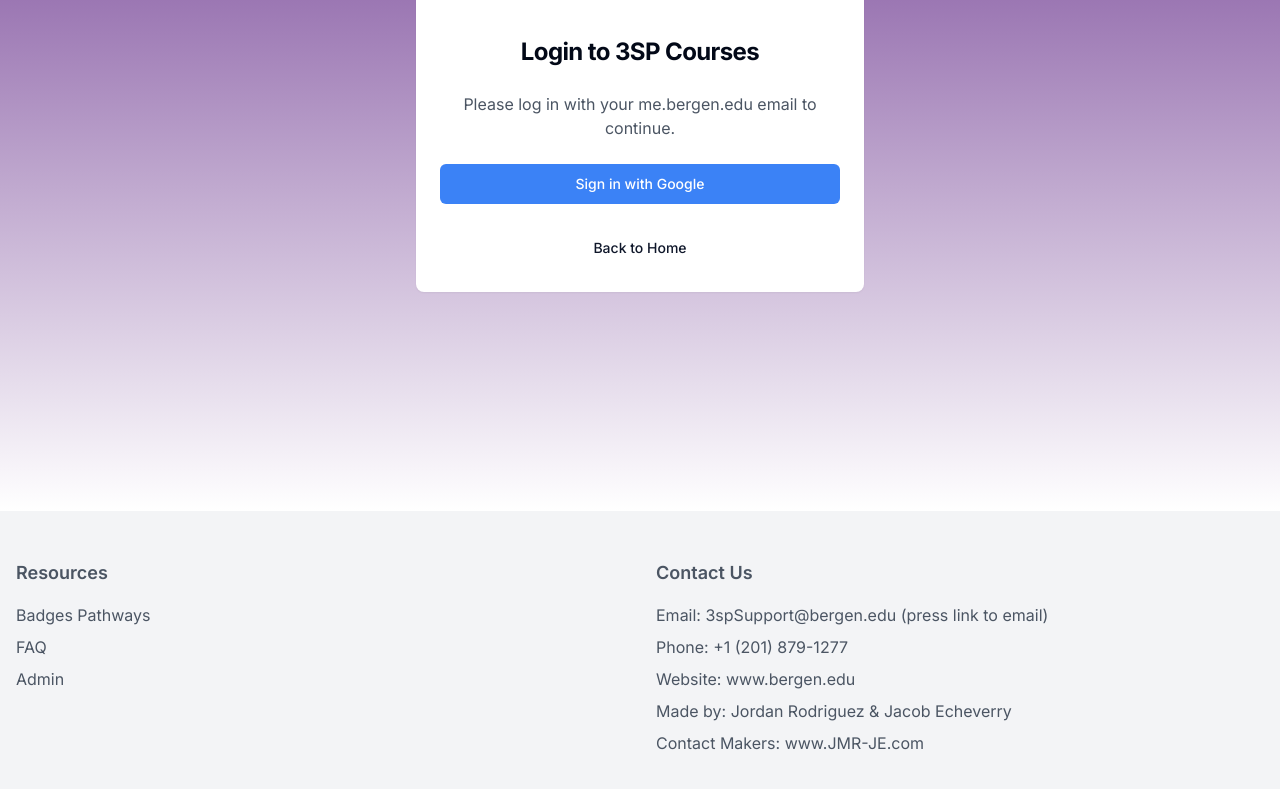
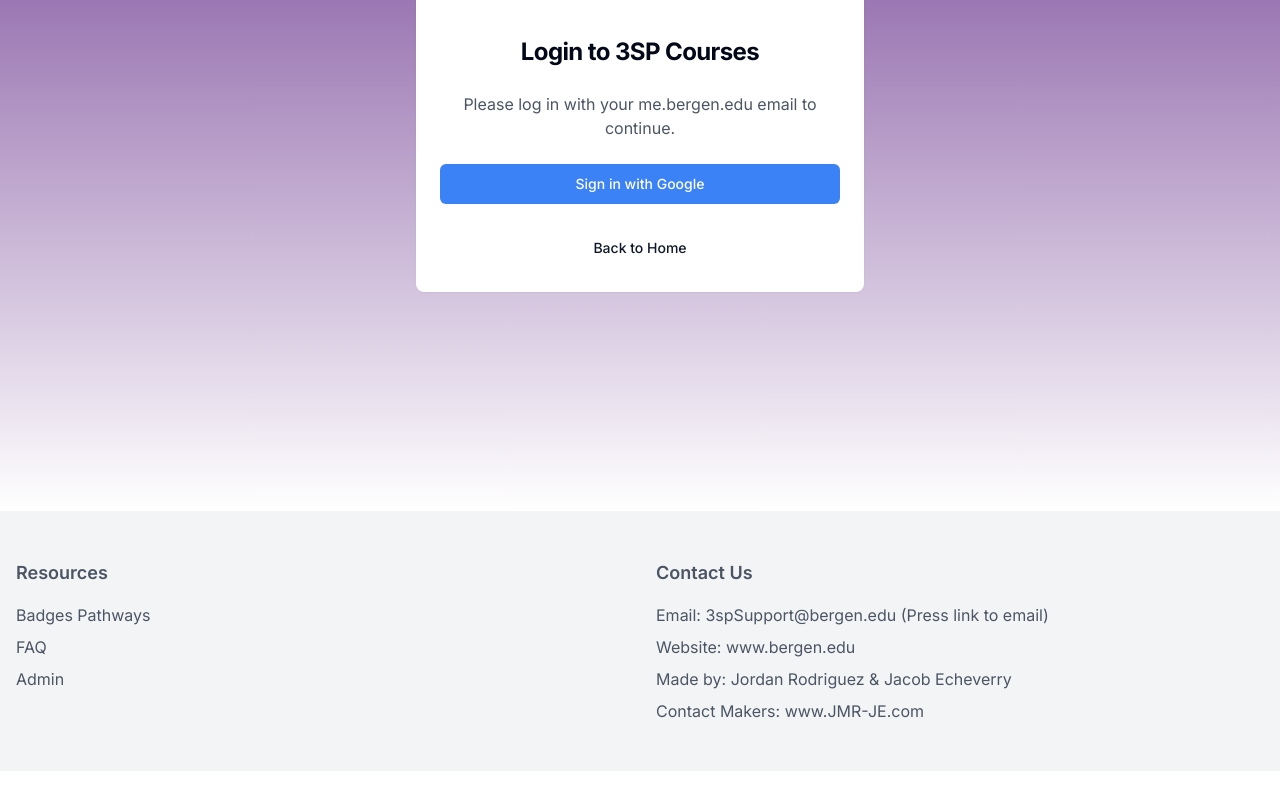
Before and after one commit to jech1/3spcourses, a Next.js app in the folder 3sp/: page /Login in a window 1280 px wide. Shown: the part 353-1142 px from the top of the page. Built offline with nearby package versions, Linux system fonts and the light colour scheme.

Commit message:
fixing the showing of landing page header and user page heading

```diff
--- a/3sp/src/app/User/Components/HeaderUser.tsx
+++ b/3sp/src/app/User/Components/HeaderUser.tsx
@@ -18,6 +18,7 @@ export default function Header({
 
   // Default navigation to Profile if no custom handler is provided
   const handleProfileClick = () => {
+    console.log("Navigating to /profile via the Profile button");
     if (onProfileClick) {
       onProfileClick();
     } else {
@@ -28,7 +29,16 @@ export default function Header({
   return (
     <header className="bg-white text-black py-4 px-6 flex justify-between items-center shadow-md sticky top-0 z-50">
       {/* Home Button with Logo */}
-      <Link href="/" aria-label="Go to Homepage" className="flex items-center">
+      <div
+        onClick={() => {
+          console.log("Navigating to /User/Dashboard via the 3SP logo");
+        }}
+      >
+        <Link
+          href="/User/Dashboard"
+          aria-label="Go to Homepage"
+          className="flex items-center"
+        >
           <Image
             src="/3splogowbg (1).png" // Adjust path as necessary
             alt="Home"
@@ -37,6 +47,7 @@ export default function Header({
             className="cursor-pointer"
           />
         </Link>
+      </div>
 
       {/* Additional Links */}
       <nav className="flex items-center space-x-4">
--- /dev/null
+++ b/3sp/src/app/User/layout.tsx
@@ -0,0 +1,32 @@
+"use client";
+
+// this layout is used for the user pages
+// what it does is that it checks if the user is authenticated
+// if not, it redirects to the login page
+
+import { useSession } from "next-auth/react";
+import HeaderUser from "./Components/HeaderUser";
+
+export default function UserLayout({
+  children,
+}: {
+  children: React.ReactNode;
+}) {
+  const { status } = useSession(); // Get session status
+
+  // Handle unauthenticated users
+  if (status === "unauthenticated") {
+    if (typeof window !== "undefined") {
+      window.location.href = "/Login"; // Redirect to login
+    }
+    return null; // Prevent rendering
+  }
+
+  return (
+    <>
+      {/* Render the user-specific header */}
+      <HeaderUser />
+      <main className="min-h-screen flex flex-col">{children}</main>
+    </>
+  );
+}
--- a/3sp/src/app/layout.tsx
+++ b/3sp/src/app/layout.tsx
@@ -16,18 +16,22 @@ export default function RootLayout({
 }) {
   const currentPath = usePathname();
 
+  // Determine if the current route is a user route
+  const isUserRoute = currentPath.startsWith("/User");
+
   return (
     <html lang="en">
       <body className={inter.className}>
         <SessionProviderWrapper>
           <div className="min-h-screen flex flex-col">
+            {/* Conditional Header: Show only if not on User routes */}
+            {!isUserRoute && (
               <header className="bg-[#632a88] text-white py-4 px-6 flex justify-between items-center shadow-md">
                 <Link href="/" className="text-2xl font-bold">
                   3SP Course Platform
                 </Link>
 
-              {/* Conditional for Login Button */}
-              {/* If the current path is not /Login, show the Login button */}
+                {/* Conditional Login Button */}
                 {currentPath !== "/Login" && (
                   <Link href="/Login">
                     <Button className="bg-white text-[#11001C] hover:bg-gray-200 px-6 py-2 rounded-md">
@@ -36,9 +40,13 @@ export default function RootLayout({
                   </Link>
                 )}
               </header>
-            {children}
-          </div>
-          {/* Footer Section */}
+            )}
+
+            {/* Main content */}
+            <main className="flex-grow">{children}</main>
+
+            {/* Footer: Show only if not on User routes */}
+            {!isUserRoute && (
               <footer className="bg-gray-100 text-gray-600 py-12">
                 <div className="container mx-auto px-4 grid gap-8 md:grid-cols-2">
                   <div>
@@ -75,10 +83,9 @@ export default function RootLayout({
                           href="mailto:jrodriguez154929@me.bergen.edu"
                           className="hover:underline"
                         >
-                      3spSupport@bergen.edu (press link to email)
+                          3spSupport@bergen.edu (Press link to email)
                         </a>
                       </li>
-                  <li>Phone: +1 (201) 879-1277</li>
                       <li>
                         Website:{" "}
                         <a
@@ -102,6 +109,8 @@ export default function RootLayout({
                   </div>
                 </div>
               </footer>
+            )}
+          </div>
         </SessionProviderWrapper>
       </body>
     </html>
```
Lines whose indentation alone changed are shown as unchanged.
